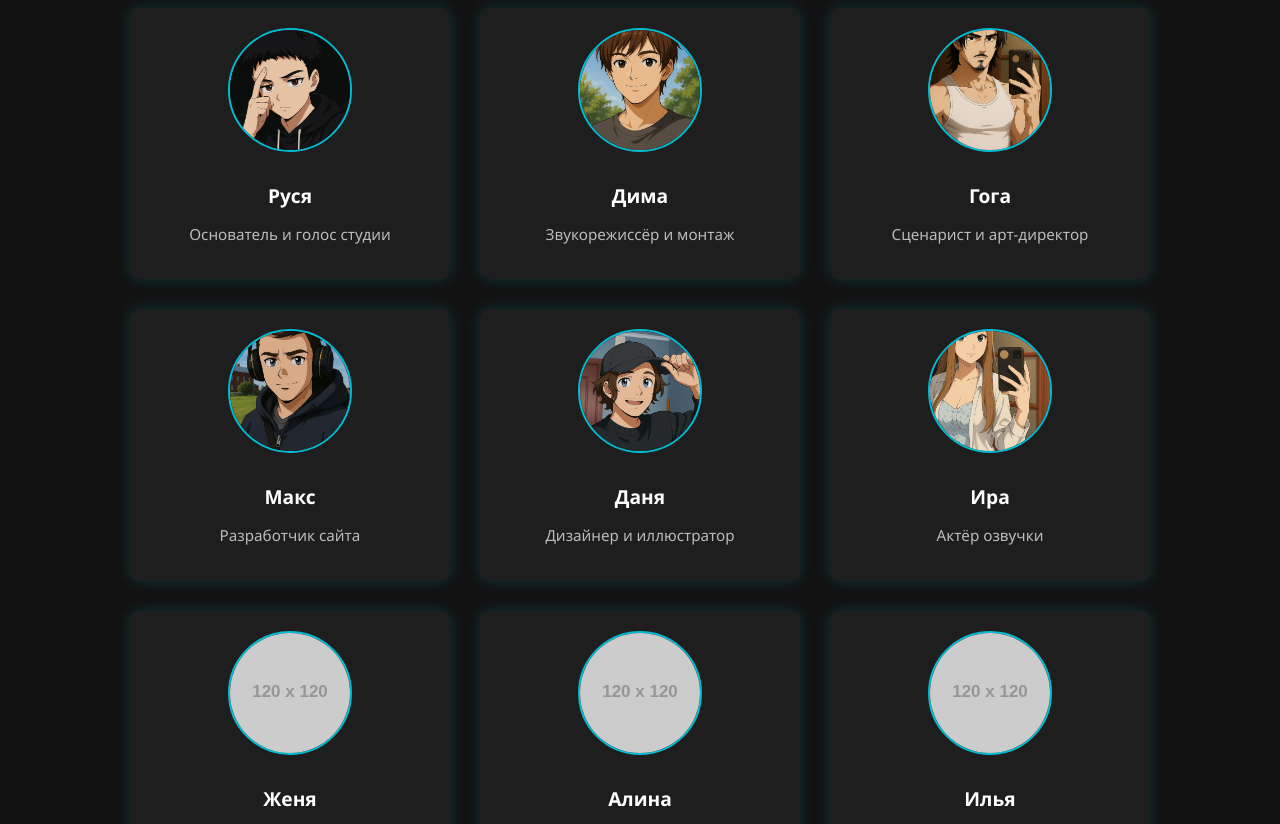
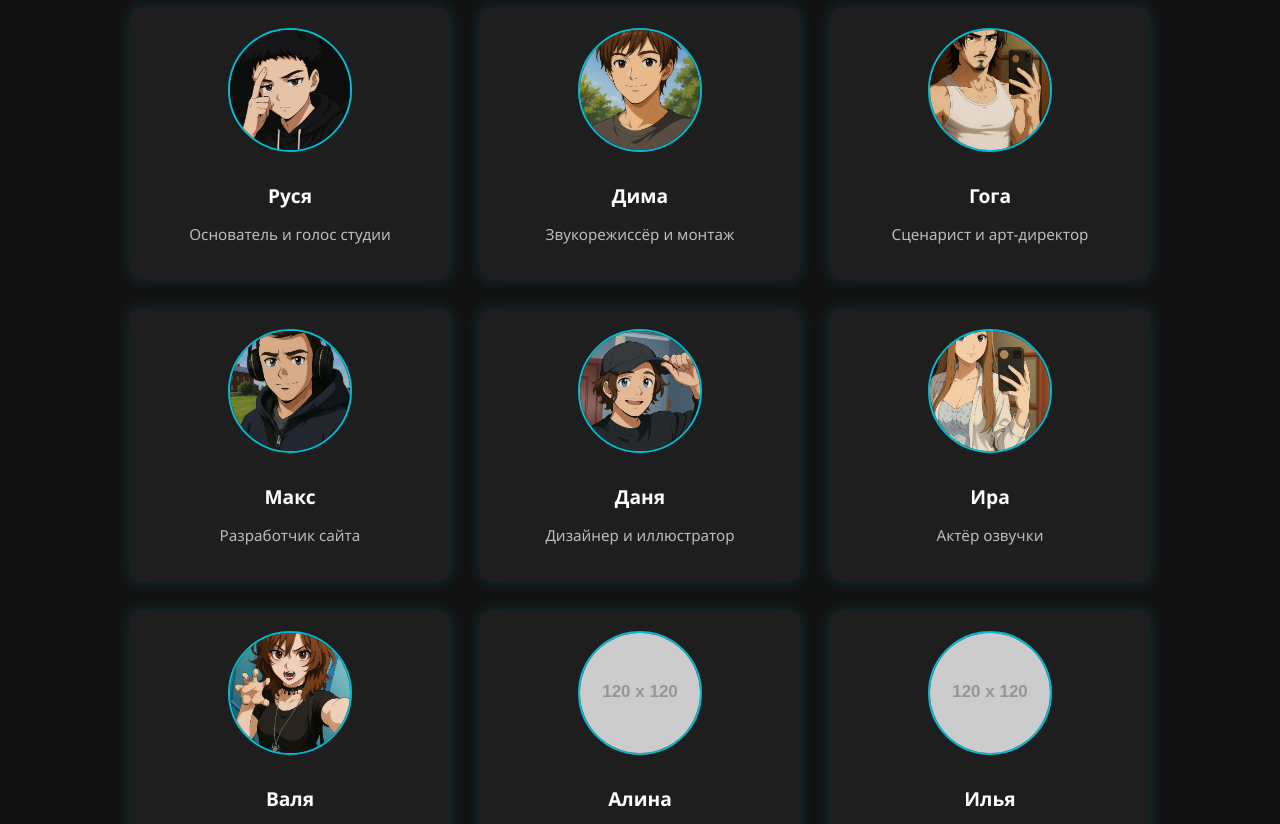
Before and after one commit to Rusawif/BezNZsite, a plain HTML site: page team.html in a window 1280 px wide. Shown: the part 124-948 px from the top of the page. Drawn offline with Linux system fonts and the light colour scheme; placeholder pictures from the web are drawn by us.

Commit message:
Add files via upload

```diff
--- a/team.html
+++ b/team.html
@@ -84,7 +84,7 @@
     <div class="member"><img src="./img/maks.jpg" alt="Участник"><h3>Макс</h3><p>Разработчик сайта</p></div>
     <div class="member"><img src="./img/photo_2025-07-26_19-26-37.jpg" alt="Участник"><h3>Даня</h3><p>Дизайнер и иллюстратор</p></div>
     <div class="member"><img src="./img/ira.jpg" alt="Участник"><h3>Ира</h3><p>Актёр озвучки</p></div>
-    <div class="member"><img src="https://via.placeholder.com/120" alt="Участник"><h3>Женя</h3><p>Менеджер проектов</p></div>
+    <div class="member"><img src="./img/valya.jpg" alt="Участник"><h3>Валя</h3><p>Менеджер проектов</p></div>
     <div class="member"><img src="https://via.placeholder.com/120" alt="Участник"><h3>Алина</h3><p>Соцсети и продвижение</p></div>
     <div class="member"><img src="https://via.placeholder.com/120" alt="Участник"><h3>Илья</h3><p>Монтаж видео</p></div>
     <div class="member"><img src="https://via.placeholder.com/120" alt="Участник"><h3>Лера</h3><p>Художник по звуку</p></div>
```
Also changed, not shown: img/valya.jpg (added).
